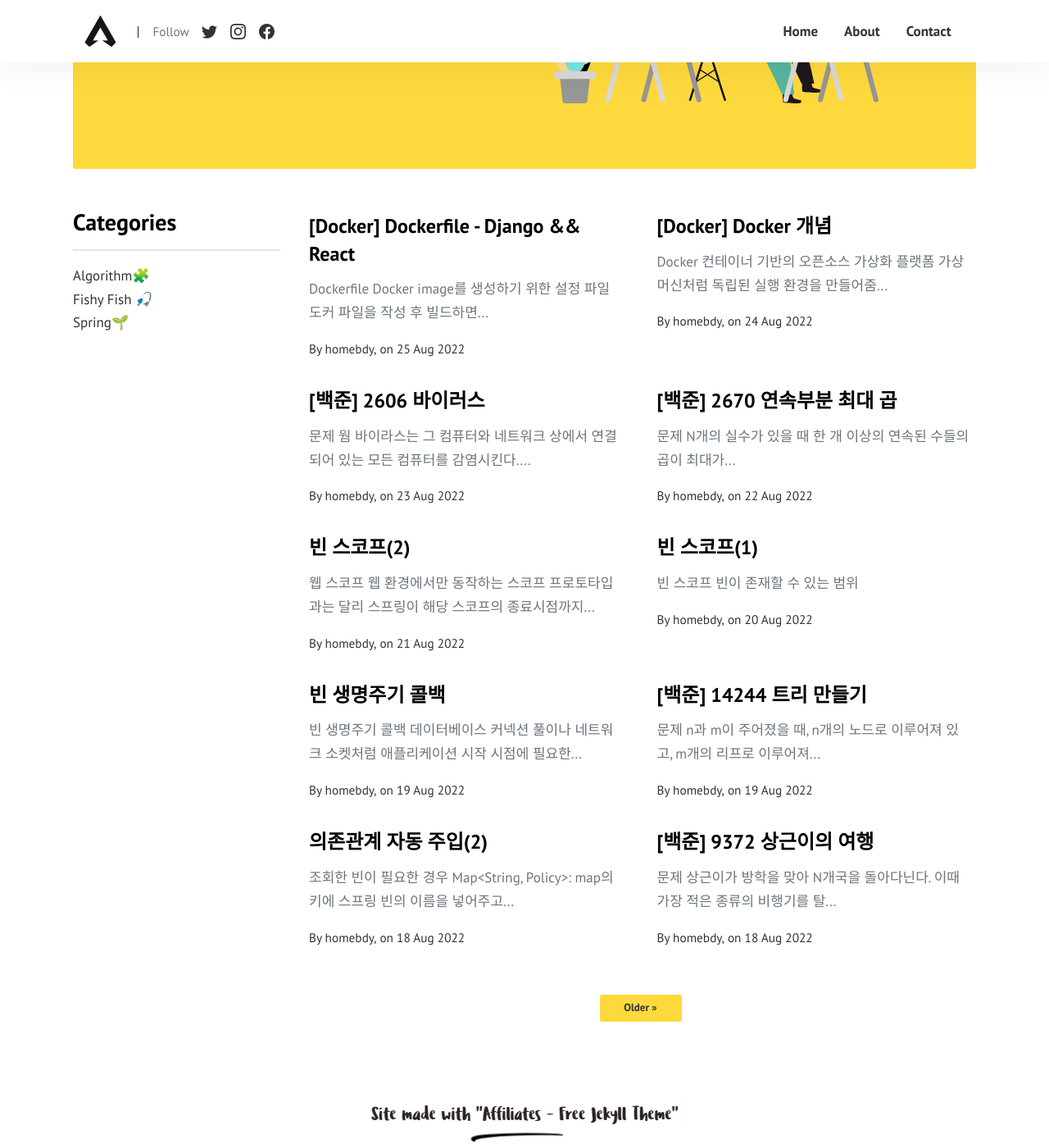
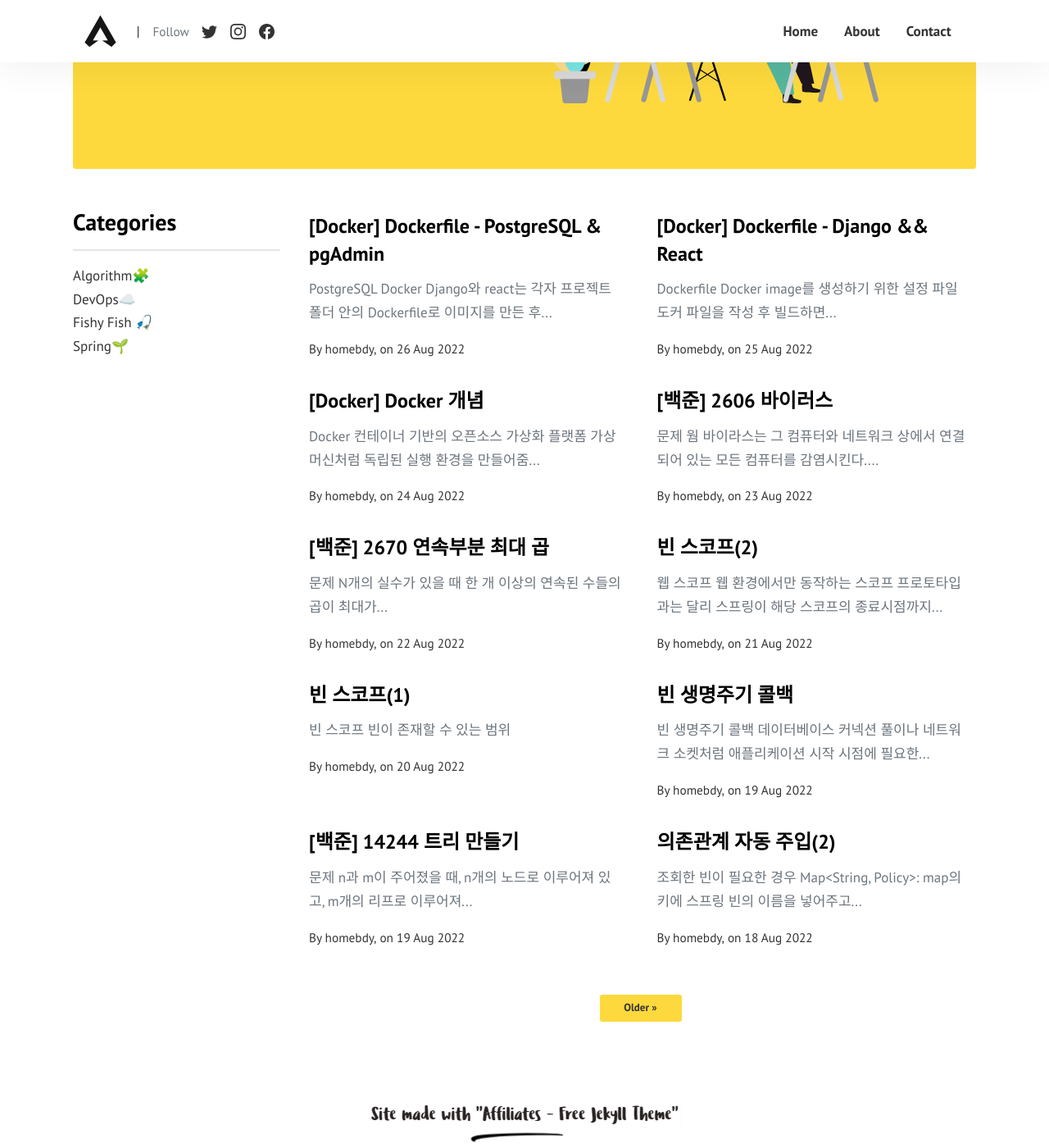
Before and after one commit to homebdy/homebdy.github.io, a Jekyll site: the page built from index.html, in a window 1280 px wide and 1400 px high, scrolled down 427 px. Shown: the whole window at 82% size. Built offline with Jekyll 4.4.1, drawn with Linux system fonts in a browser that asks for light colours; the list of posts is cut into pages by our own code.

Commit message:
posting 22-08-26

````diff
--- /dev/null
+++ b/_posts/DevOps/2022-08-26-Database.md
@@ -0,0 +1,47 @@
+---
+layout: post
+title:  "[Docker] Dockerfile - PostgreSQL & pgAdmin"
+author: yj
+category: [ DevOps☁️]
+tags: [ Docker ]
+---
+
+### PostgreSQL Docker
+- Django와 react는 각자 프로젝트 폴더 안의 Dockerfile로 이미지를 만든 후 컨테이너로 빌드함
+- PostgreSQL과 pgAdmin은 docker-compose.yml에서 docker hub에서 이미지를 pull
+- 이후 바로 컨테이너로 빌드
+
+### docker-compose.yml
+
+```
+version: "3.3"
+
+services:
+    postgresql:
+        image: postgres:latest # postgreSQL 이미지 pull
+        container_name: postgresql
+        ports:
+            - 5432:5432
+        volumes:
+            - postgres_data_dev:/var/lib/postgresql/data
+        environment:
+            POSTGRES_DB: ~
+            POSTGRES_USER: ~
+            POSTGRES_PASSWORD: ~
+
+    pgadmin:
+        image: dpage/pgadmin4 # pgAdmin 이미지 pull
+        restart: always
+        environment:
+            PGADMIN_DEFAULT_EMAIL: ~
+            PGADMIN_DEFAULT_PASSWORD: ~
+            PGADMIN_LISTEN_PORT: 81
+        ports:
+            - 8080:81
+        volumes:
+            - postgre_admin_data_dev:/var/lib/pgadmin
+        depends_on:
+            - postgresql
+        links:
+            - "postgresql:sql-server"
+```
--- /dev/null
+++ b/category/DevOps.md
@@ -0,0 +1,4 @@
+---
+layout: category
+title: DevOps☁️
+---
````
Also changed, not shown: _posts/DevOps/2022-08-24-docker1.md (+1 -1 lines), _posts/DevOps/2022-08-25-docker-django+react.md (+2 -2 lines).
